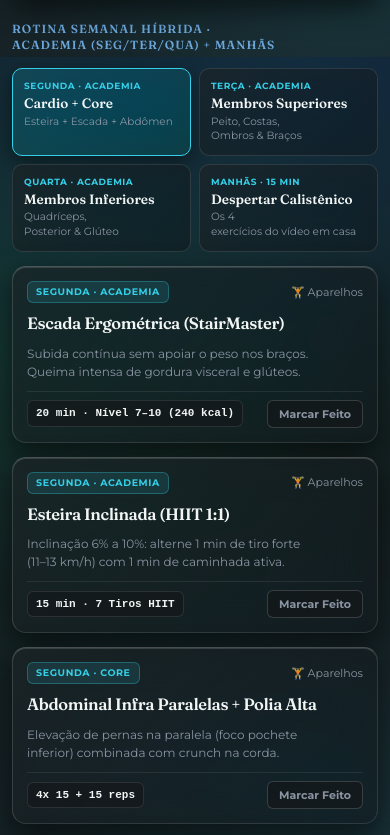
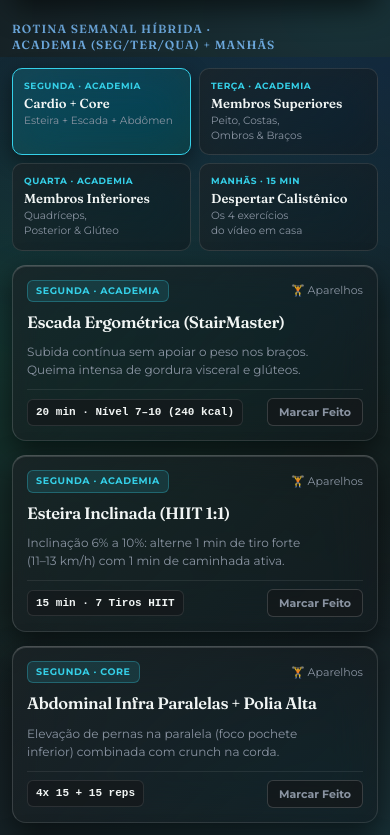
Before and after one commit to maxireis373-ops/up-method-max, a plain HTML site: page index.html in a window 390 px wide. Shown: the part 1631-2466 px from the top of the page. Drawn offline with Linux system fonts and the light colour scheme.

Commit message:
Fix deterministic two-block wrapping on weekly routine cards (v10)

```diff
--- a/index.html
+++ b/index.html
@@ -156,7 +156,6 @@
     .stage-sub,
     .day-tab .d-tag,
     .day-tab .d-name,
-    .day-tab .d-sub,
     .ex-title,
     .ex-desc,
     .glass-panel p,
@@ -1366,7 +1365,7 @@
       .stage-title { font-size: 18px; }
       .sec-head { font-size: 11.8px; letter-spacing: 1px; }
       .day-tab .d-tag { font-size: 9px; letter-spacing: 0.55px; }
-      .day-tab .d-name { font-size: 13.5px; }
+      .day-tab .d-name { font-size: 13px; }
     }
   </style>
 </head>
@@ -1575,22 +1574,22 @@
         <button class="day-tab active" onclick="selectDayTab('seg', this)">
           <span class="d-tag">SEGUNDA · ACADEMIA</span>
           <span class="d-name">Cardio + Core</span>
-          <span class="d-sub">Esteira + Escada +&nbsp;Abdômen</span>
+          <span class="d-sub"><span class="nowrap-unit">Esteira + Escada</span> <span class="nowrap-unit">+ Abdômen</span></span>
         </button>
         <button class="day-tab" onclick="selectDayTab('ter', this)">
           <span class="d-tag">TERÇA · ACADEMIA</span>
           <span class="d-name">Membros Superiores</span>
-          <span class="d-sub">Peito, Costas, <span class="nowrap-unit">Ombros &amp; Braços</span></span>
+          <span class="d-sub"><span class="nowrap-unit">Peito, Costas,</span> <span class="nowrap-unit">Ombros &amp; Braços</span></span>
         </button>
         <button class="day-tab" onclick="selectDayTab('qua', this)">
           <span class="d-tag">QUARTA · ACADEMIA</span>
           <span class="d-name">Membros Inferiores</span>
-          <span class="d-sub">Quadríceps, <span class="nowrap-unit">Posterior &amp; Glúteo</span></span>
+          <span class="d-sub"><span class="nowrap-unit">Quadríceps,</span> <span class="nowrap-unit">Posterior &amp; Glúteo</span></span>
         </button>
         <button class="day-tab" onclick="selectDayTab('manhas', this)">
           <span class="d-tag">MANHÃS · 15&nbsp;MIN</span>
           <span class="d-name">Despertar Calistênico</span>
-          <span class="d-sub">Os 4 exercícios <span class="nowrap-unit">do vídeo em casa</span></span>
+          <span class="d-sub"><span class="nowrap-unit">Os 4 exercícios</span> <span class="nowrap-unit">do vídeo em casa</span></span>
         </button>
       </div>
 
--- a/sw.js
+++ b/sw.js
@@ -1,4 +1,4 @@
-const CACHE_NAME = 'max-verao-3d-v9';
+const CACHE_NAME = 'max-verao-3d-v10';
 const ASSETS = [
   './',
   './index.html',
```
